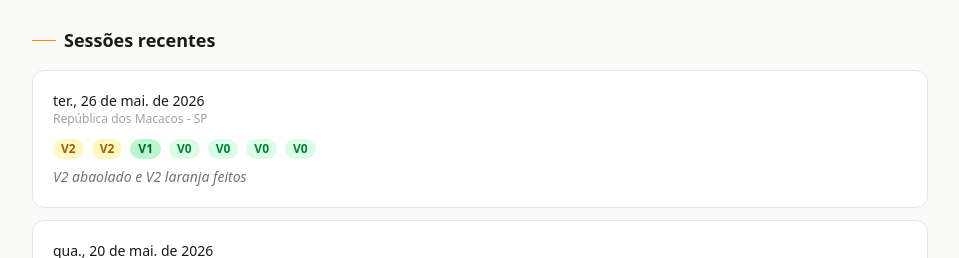
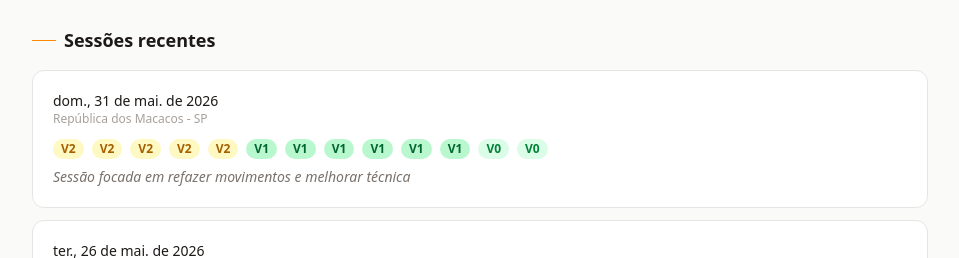
Before and after one commit to PedroMatumoto/PedroMatumoto.github.io, a Next.js app: page /hobbies/boulder in a window 1280 px wide. Shown: the part 2408-2666 px from the top of the page, without its empty margins (160-1119 px from the left). Built offline with nearby package versions, Linux system fonts and the light colour scheme.

Commit message:
feat: adiciona nova sessão

```diff
--- a/src/data/hobbies.ts
+++ b/src/data/hobbies.ts
@@ -80,6 +80,7 @@ export const boulderData = {
     },
   ] as BoulderProject[],
   recentSessions: [
+    { date: "2026-05-31", gym: "República dos Macacos - SP", topSends: ["V2", "V2", "V2", "V2", "V2", "V1", "V1", "V1", "V1", "V1", "V1", "V0", "V0"], notes: "Sessão focada em refazer movimentos e melhorar técnica" },
     { date: "2026-05-26", gym: "República dos Macacos - SP", topSends: ["V2", "V2", "V1", "V0", "V0", "V0", "V0"], notes: "V2 abaolado e V2 laranja feitos" },
     { date: "2026-05-20", gym: "República dos Macacos - SP", topSends: ["V2", "V1", "V1", "V1", "V1"], notes: "V2 pinch e V2 abaolado faltando a última agarra, V2 laranja faltando controle das pernas, sessão focada em V2" },
     { date: "2026-05-16", gym: "República dos Macacos - SP", topSends: ["V2", "V1", "V1", "V1"], notes: "Sessão mais longa até agora" },
```
